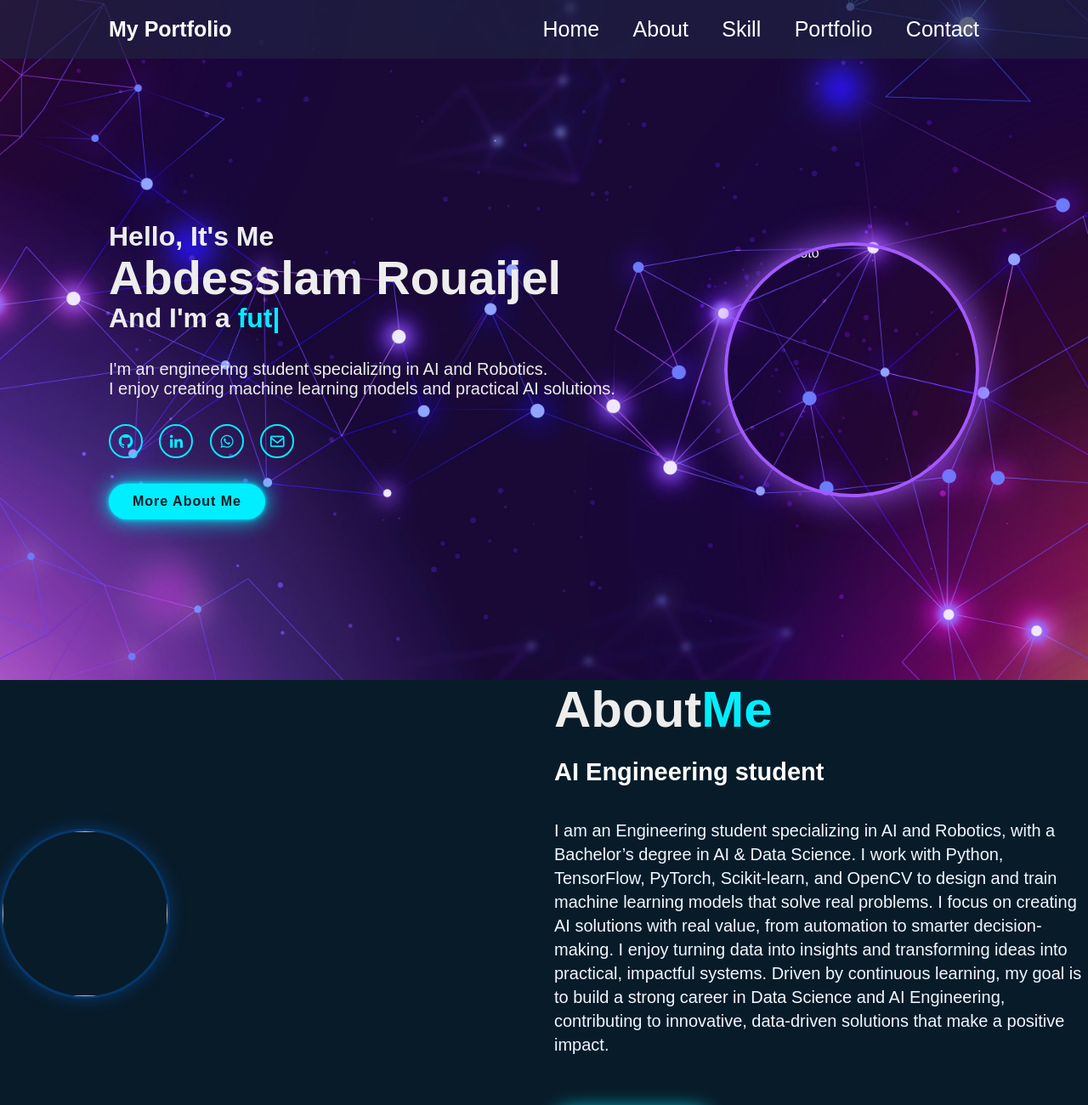
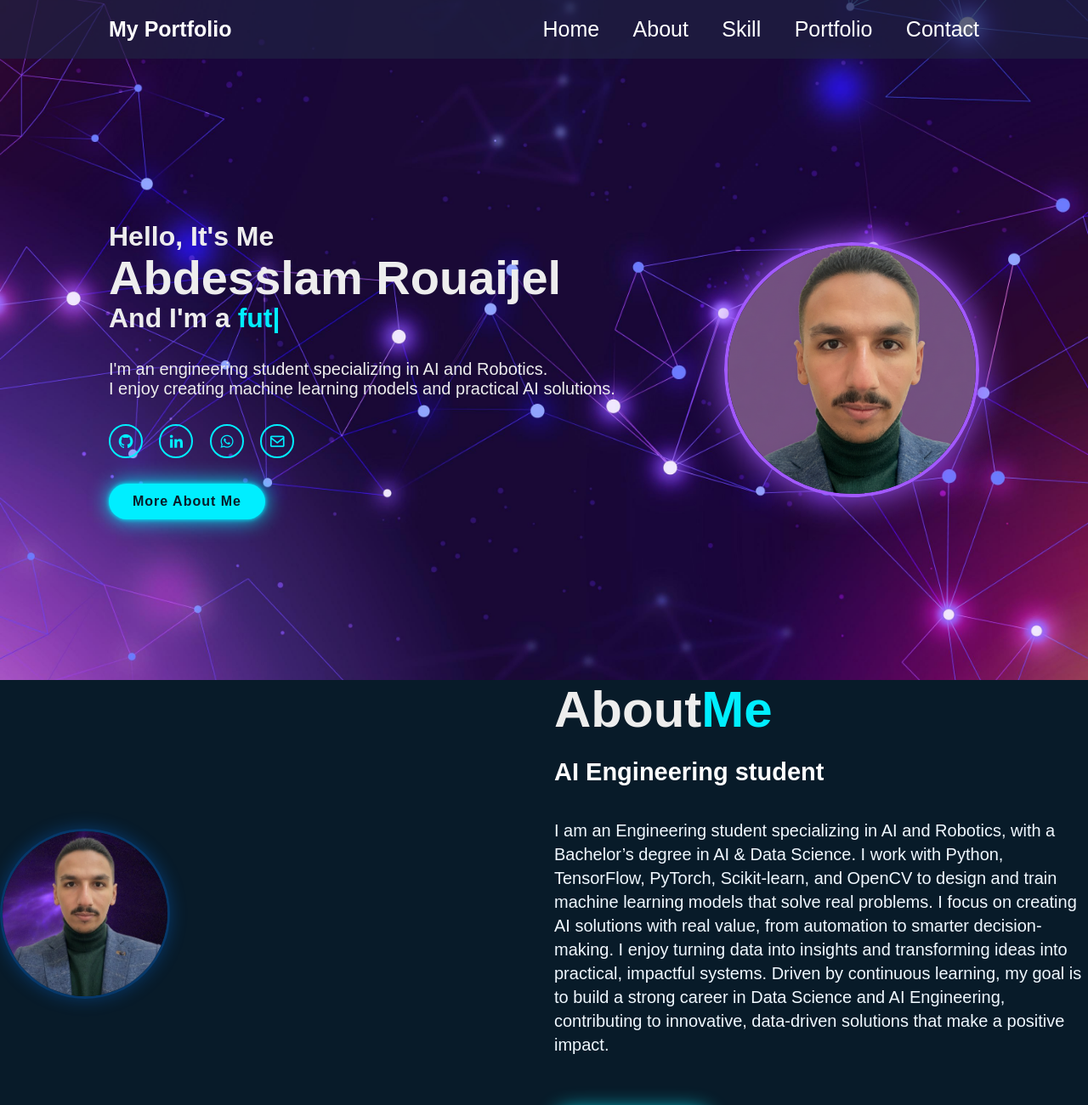
Before and after one commit to abdesslamrouaijel/my-portfolio, a plain HTML site: page index.html in a window 1280 px wide. Shown: the top 1300 px of the page at 85% size. Drawn offline with nearby package versions, Linux system fonts and the light colour scheme; files whose address does not match are found by name.

```diff
--- a/index.html
+++ b/index.html
@@ -54,13 +54,13 @@
     </div>
 
     <div class="profile-img">
-        <img src="assets/me.png" alt="Profile Photo">
+        <img src="me.png" alt="Profile Photo">
     </div>
 </section>
 
 <section class="about" id="about">
     <div class="about-img">
-        <img src="assets/me1.jpg">
+        <img src="me1.jpg">
     </div>
 
     <div class="about-text">
@@ -268,7 +268,7 @@ Driven by continuous learning, my goal is to build a strong career in Data Scien
 
         <div class="portfolio-content">
             <div class="row">
-                <img src="assets/bg1.jpg" alt="">
+                <img src="bg1.jpg" alt="">
                 <div class="layer">
                     <h5>to fill later</h5>
                     <p>Lorem ipsum dolor sit amet consectetur adipisicing elit.
@@ -364,4 +364,5 @@ Feel free to reach out</p>
 <script src="main.js"></script>
 
 </body>
+
 </html>
```
